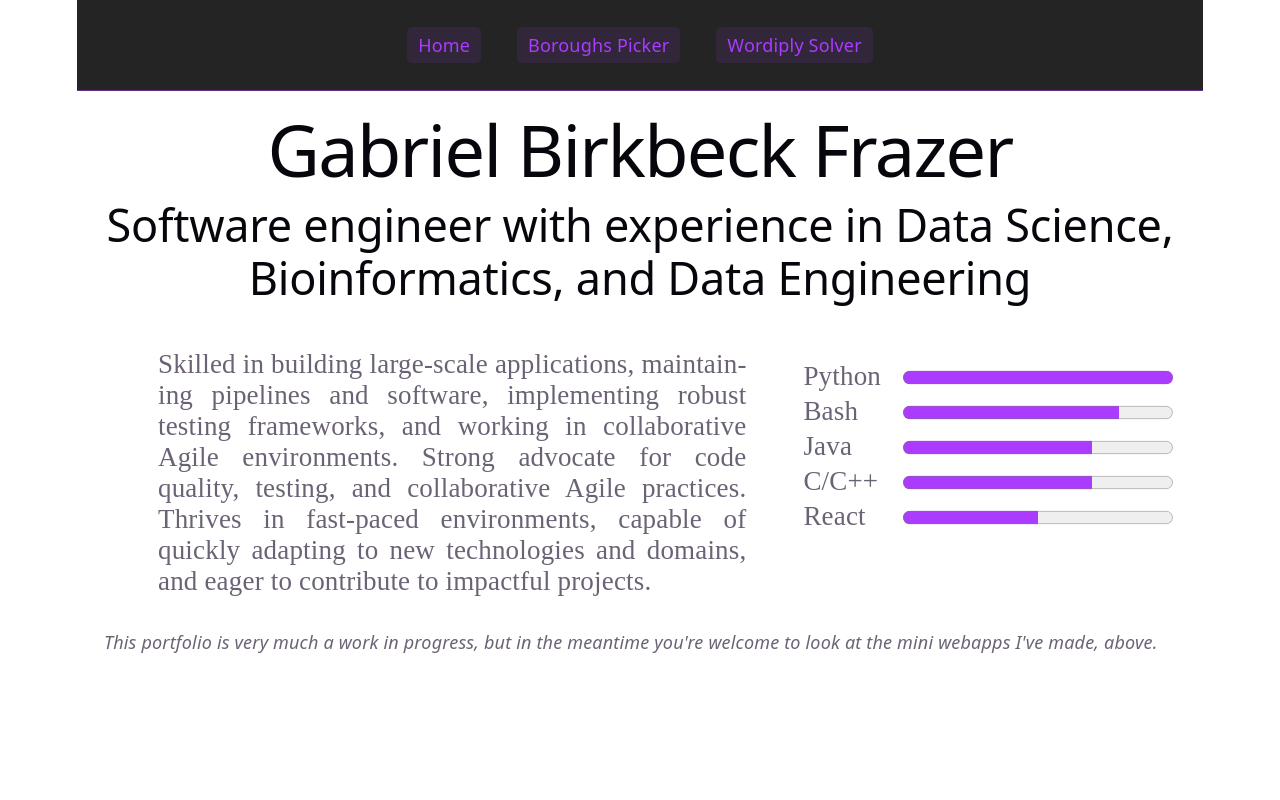
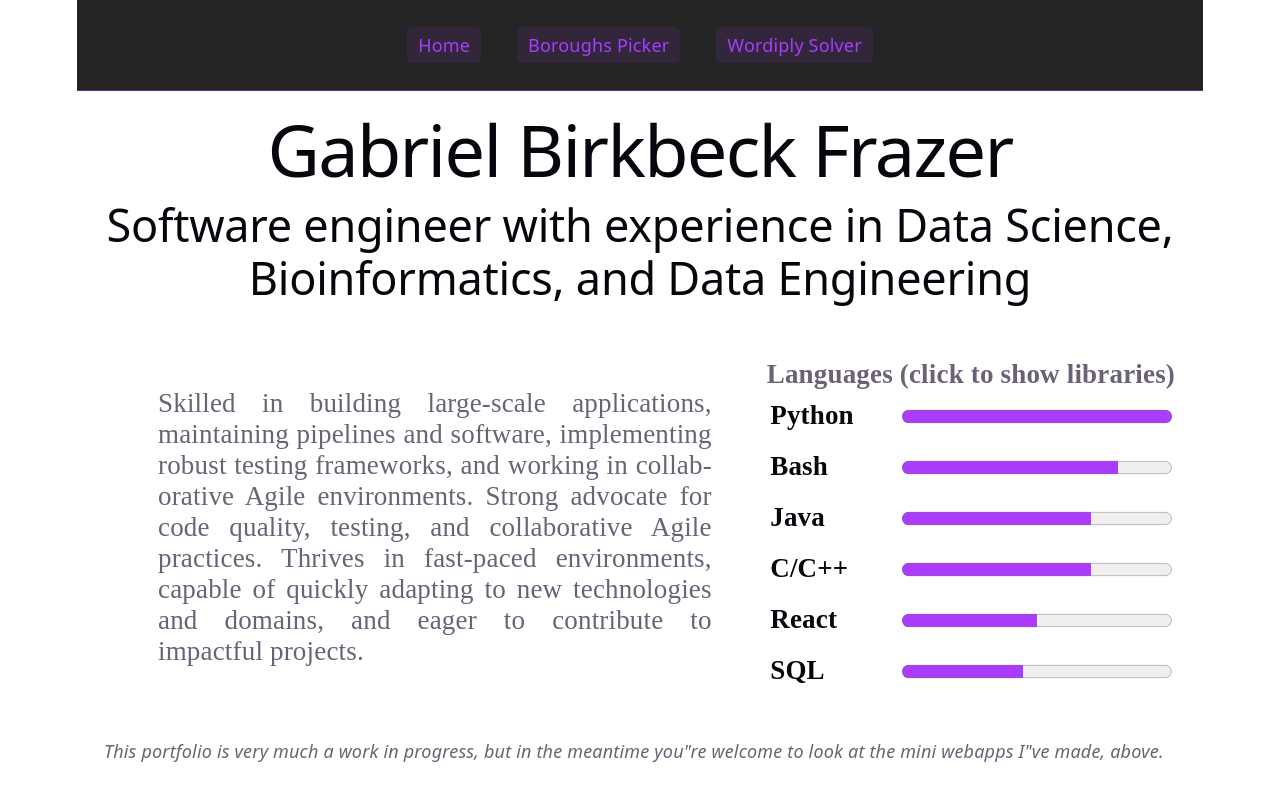
Before and after one commit to g-b-f/g-b-f.github.io, a React (Vite) app: page /#/ in a window 1280 px wide. Built offline with nearby package versions, Linux system fonts and the light colour scheme.

Commit message:
add libraries/ frameworks to languages

```diff
--- /dev/null
+++ b/src/modules/LanguageTable.tsx
@@ -0,0 +1,61 @@
+import { Fragment, useState } from 'react';
+
+/**
+* Defines the structure for programming language knowledge, including proficiency level and related libraries.
+* - `level`: A number from 0 to 10 indicating proficiency in the language.
+* - `libraries`: An array of strings listing libraries or frameworks associated with the language.
+*/
+export type LanguageInfo = {
+  level: number;
+  libraries: string[];
+};
+
+export function LanguageTable(props: Record<string, LanguageInfo>) {
+  const [openLanguage, setOpenLanguage] = useState<string | null>(null);
+  const languageEntries = Object.entries(props).sort(([, a], [, b]) => b.level - a.level);
+
+  const toggleLanguage = (language: string) => {
+    setOpenLanguage((current) => (current === language ? null : language));
+  };
+
+  return (
+    <div className="languages">
+      <table>
+        <thead>
+            <th colSpan={2}>
+                Languages (click to show libraries)
+            </th>
+        </thead>
+        <tbody>
+          {languageEntries.map(([language, info]) => (
+            <Fragment key={language}>
+              <tr className="language-row">
+                <td>{language}</td>
+                <td>
+                  <progress
+                    id={`${language}_progress`}
+                    value={info.level}
+                    max="10"
+                    onClick={() => toggleLanguage(language)}
+                    title="Click to view related libraries"
+                  >
+                    {info.level}
+                  </progress>
+                </td>
+              </tr>
+              <tr className={`language-libraries ${openLanguage === language ? 'open' : ''}`}>
+                <td colSpan={2}>
+                  <div className="library-dropdown">
+                    <ul>
+                      {info.libraries.map((lib) => (<li key={lib}>{lib}</li>))}
+                    </ul>
+                  </div>
+                </td>
+              </tr>
+            </Fragment>
+          ))}
+        </tbody>
+      </table>
+    </div>
+  );
+}
--- a/src/pages/CSS/Portfolio.css
+++ b/src/pages/CSS/Portfolio.css
@@ -12,6 +12,69 @@
 
 .languages {
     margin: 1rem auto;
+    max-width: 36rem;
+}
+
+.languages table {
+    width: 100%;
+    border-collapse: collapse;
+}
+
+.languages td {
+    padding: 0.5rem 0.25rem;
+    vertical-align: middle;
+}
+.languages th {
+    text-align: center;
+}
+
+.language-row td:first-child {
+    width: 30%;
+    font-weight: 600;
+    color: var(--text-h);
+}
+
+.languages progress {
+    margin-left: 1rem;
+    accent-color: var(--accent);
+    cursor: pointer;
+}
+
+.language-row progress:hover {
+    filter: brightness(1.05);
+}
+
+.language-libraries td {
+    padding: 0;
+}
+
+.library-dropdown {
+    background: var(--bg);
+    border: 1px solid var(--border);
+    border-radius: 0.75rem;
+    box-shadow: var(--shadow);
+    color: var(--text);
+    overflow: hidden;
+    max-height: 0;
+    opacity: 0;
+    transform: translateY(-0.35rem);
+    transition: max-height 300ms ease, opacity 300ms ease, transform 300ms ease, padding 300ms ease;
+    padding: 0;
+    font-size: 1rem;
+}
+
+.language-libraries.open .library-dropdown {
+    max-height: 14rem;
+    opacity: 1;
+    transform: translateY(0);
+    padding: 0.85rem;
+}
+
+.library-dropdown ul {
+    margin: 0;
+    padding-left: 1.15rem;
+    list-style-type: none;
+    font-family: var(--mono);
 }
 
 .intro > .description {
@@ -21,11 +84,6 @@
     text-wrap: pretty;
     hyphens: auto;
     hyphenate-limit-chars: 10 6 3;
-}
-
-.languages progress{
-    margin-left: 1rem;
-    accent-color: var(--accent);
 }
 
 .hero h1 {
--- a/src/pages/Portfolio.tsx
+++ b/src/pages/Portfolio.tsx
@@ -1,35 +1,17 @@
-import './CSS/Portfolio.css';
+import "./CSS/Portfolio.css";
+import { LanguageTable, type LanguageInfo } from "../modules/LanguageTable";
 
-const languages = {
-  "Python": 10,
-  "Java": 7,
-  "C/C++": 7,
-  "Bash": 8,
-  "React": 5
-}
+const languages: Record<string, LanguageInfo> = {
+  Python: { level: 10, libraries: [
+    "pandas", "numpy", "scikit-learn", "matplotlib", "pytest", "flask"
+  ] },
+  Java: { level: 7, libraries: ["Spring", "mockito", "JUnit", "Maven"] },
+  "C/C++": { level: 7, libraries: ["platformio"] },
+  Bash: { level: 8, libraries: ["GNU coreutils"] },
+  React: { level: 5, libraries: ["React Router", "Vite"] },
+  SQL: { level: 4.5, libraries: ["PostgreSQL", "MySQL", "SQLite"] }
+};
 
-function LanguageTable(props: Record<string, number>) {
-  const languageEntries = Object.entries(props).sort((a, b) => b[1] - a[1]);
-  return (
-  <div className="languages">
-    {/* <h3>Programming languages</h3> */}
-    <table>
-      <tbody>
-        {languageEntries.map(([language, value]) => (
-          <tr key={language}>
-            <td>{language}</td>
-            <td>
-              <progress
-                id={language + "_progress"} value={value} max="10">{value}
-              </progress>
-            </td>
-          </tr>
-        ))}
-      </tbody>
-    </table>
-  </div>
-  );
-}
 
 export default function Portfolio() {
   return (
@@ -56,8 +38,8 @@ export default function Portfolio() {
         <br></br>
         <i>
           This portfolio is very much a work in progress,
-          but in the meantime you're welcome to look at the mini webapps
-          I've made, above.
+          but in the meantime you"re welcome to look at the mini webapps
+          I"ve made, above.
         </i>
     </section>
   );
```
